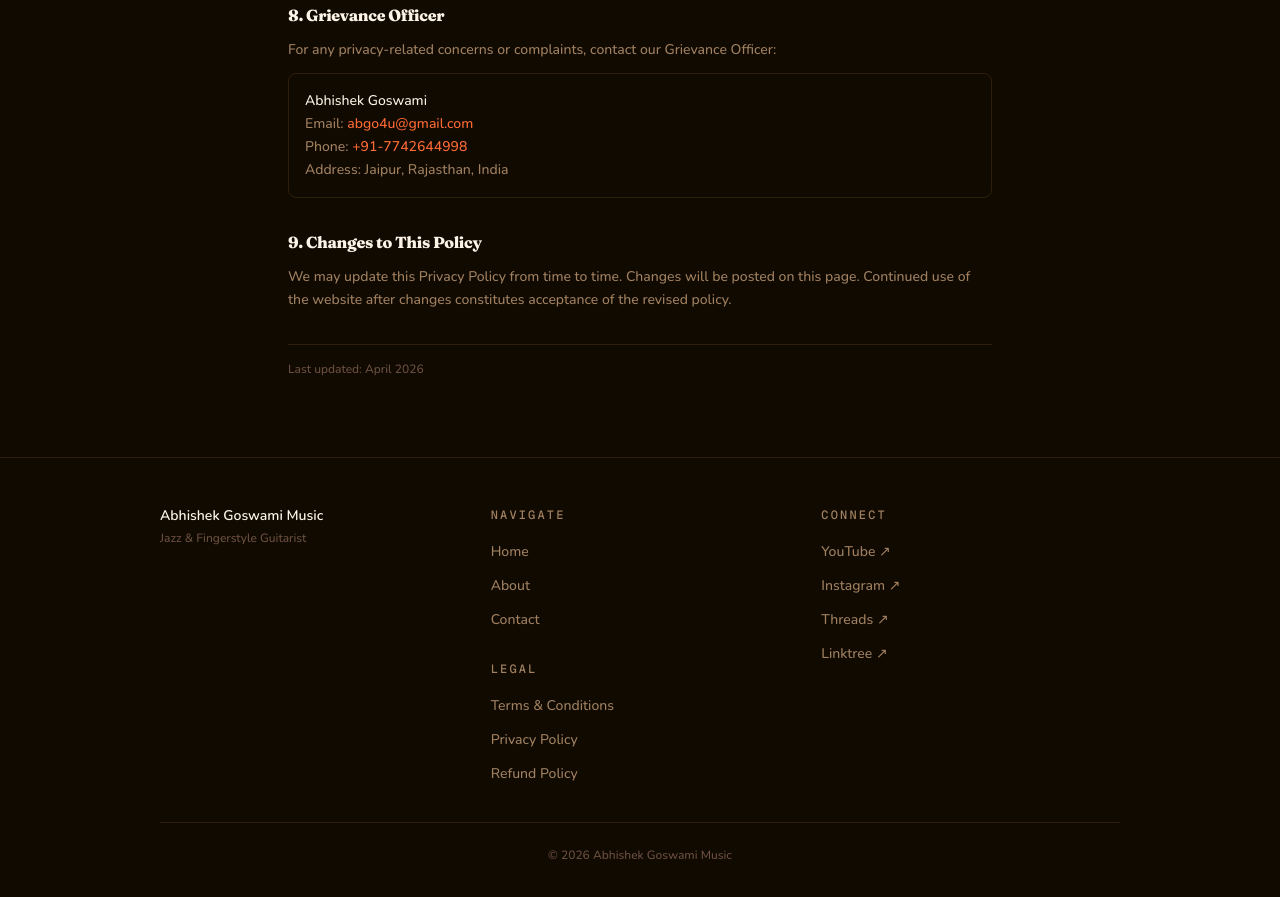
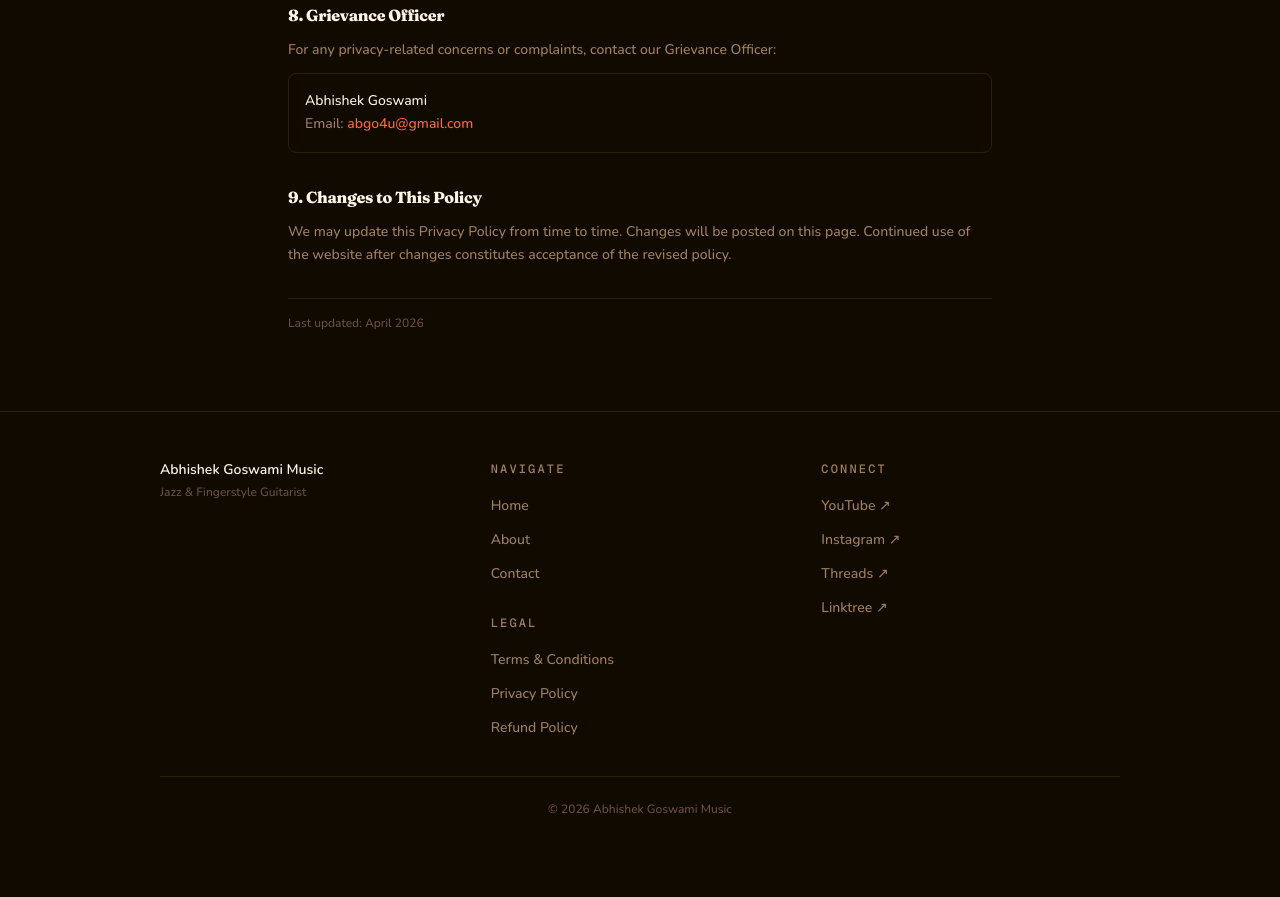
Before and after one commit to nitingoswami-io/abhishekgoswamimusic, a Next.js app: page /privacy in a window 1280 px wide. Shown: the part 1380-2277 px from the top of the page. After the commit the page ends 2245 px from the top, so only its background shows below. Built offline with nearby package versions, Linux system fonts and the light colour scheme; no server answers.

Commit message:
removed contact info

```diff
--- a/src/app/(public)/privacy/page.tsx
+++ b/src/app/(public)/privacy/page.tsx
@@ -93,8 +93,6 @@ export default function PrivacyPage() {
           <div className="mt-3 p-4 border border-border rounded-lg">
             <p className="text-text font-medium">Abhishek Goswami</p>
             <p>Email: <a href="mailto:abgo4u@gmail.com" className="text-primary hover:text-primary-hover">abgo4u@gmail.com</a></p>
-            <p>Phone: <a href="tel:+917742644998" className="text-primary hover:text-primary-hover">+91-7742644998</a></p>
-            <p>Address: Jaipur, Rajasthan, India</p>
           </div>
         </section>
 
--- a/src/app/(public)/refund-policy/page.tsx
+++ b/src/app/(public)/refund-policy/page.tsx
@@ -68,8 +68,6 @@ export default function RefundPolicyPage() {
           <div className="mt-3 p-4 border border-border rounded-lg">
             <p className="text-text font-medium">Abhishek Goswami</p>
             <p>Email: <a href="mailto:abgo4u@gmail.com" className="text-primary hover:text-primary-hover">abgo4u@gmail.com</a></p>
-            <p>Phone: <a href="tel:+917742644998" className="text-primary hover:text-primary-hover">+91-7742644998</a></p>
-            <p>Address: Jaipur, Rajasthan, India</p>
           </div>
         </section>
 
--- a/src/app/(public)/terms/page.tsx
+++ b/src/app/(public)/terms/page.tsx
@@ -95,8 +95,7 @@ export default function TermsPage() {
           <div className="mt-3 p-4 border border-border rounded-lg">
             <p className="text-text font-medium">Abhishek Goswami</p>
             <p>Email: <a href="mailto:abgo4u@gmail.com" className="text-primary hover:text-primary-hover">abgo4u@gmail.com</a></p>
-            <p>Phone: <a href="tel:+917742644998" className="text-primary hover:text-primary-hover">+91-7742644998</a></p>
-            <p>Address: Jaipur, Rajasthan, India</p>
+
           </div>
         </section>
 
```
